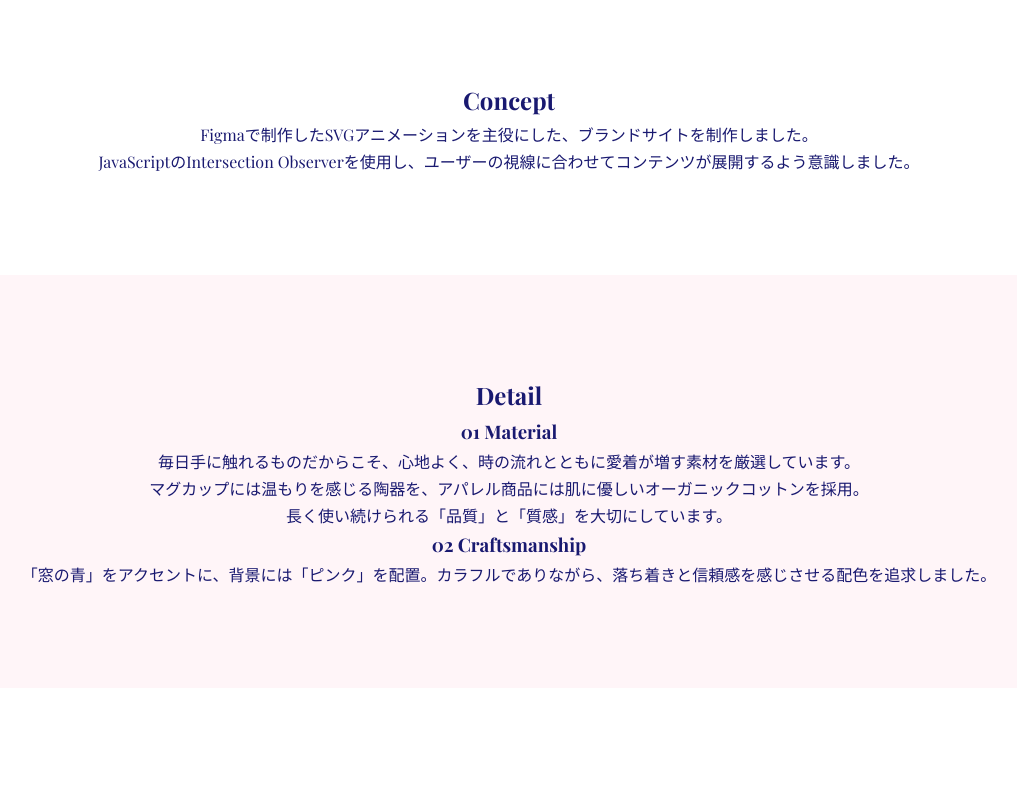
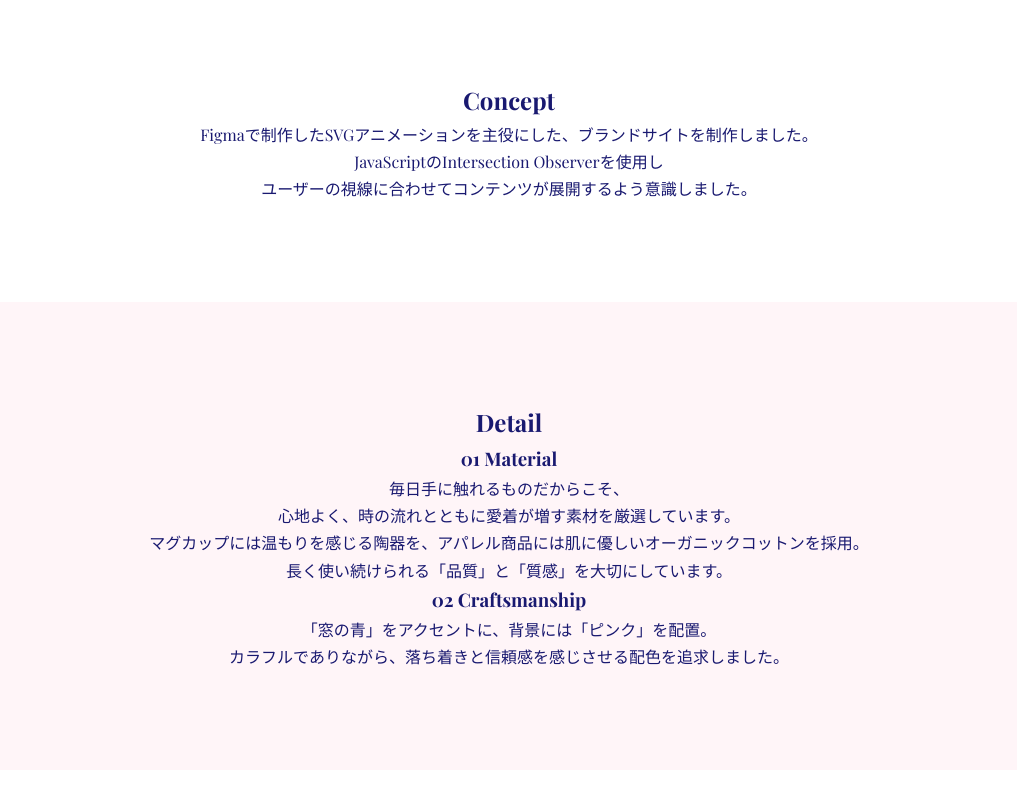
Before and after one commit to mihotaka9116/creative, a plain HTML site: page index.html in a window 1280 px wide. Shown: the part 800-1585 px from the top of the page, without its empty margins (131-1148 px from the left). Drawn offline with nearby package versions, Linux system fonts and the light colour scheme; some packages are replaced by stand-ins of ours.

Commit message:
Update index.html

```diff
--- a/index.html
+++ b/index.html
@@ -370,7 +370,7 @@
       <div class="container">
         <h2 class="section-title">Concept</h2>
         <p class="story-text">
-          Figmaで制作したSVGアニメーションを主役にした、ブランドサイトを制作しました。<br>JavaScriptのIntersection Observerを使用し、ユーザーの視線に合わせてコンテンツが展開するよう意識しました。
+          Figmaで制作したSVGアニメーションを主役にした、ブランドサイトを制作しました。<br>JavaScriptのIntersection Observerを使用し<br>ユーザーの視線に合わせてコンテンツが展開するよう意識しました。
         </p>
       </div>
     </section>
@@ -381,11 +381,11 @@
         <div class="works-grid">
           <div class="work-item">
             <h3>01 Material</h3>
-            <p>毎日手に触れるものだからこそ、心地よく、時の流れとともに愛着が増す素材を厳選しています。<br>マグカップには温もりを感じる陶器を、アパレル商品には肌に優しいオーガニックコットンを採用。<br>長く使い続けられる「品質」と「質感」を大切にしています。</p>
+            <p>毎日手に触れるものだからこそ、<br>心地よく、時の流れとともに愛着が増す素材を厳選しています。<br>マグカップには温もりを感じる陶器を、アパレル商品には肌に優しいオーガニックコットンを採用。<br>長く使い続けられる「品質」と「質感」を大切にしています。</p>
           </div>
           <div class="work-item">
             <h3>02 Craftsmanship</h3>
-            <p>「窓の青」をアクセントに、背景には「ピンク」を配置。カラフルでありながら、落ち着きと信頼感を感じさせる配色を追求しました。</p>
+            <p>「窓の青」をアクセントに、背景には「ピンク」を配置。<br>カラフルでありながら、落ち着きと信頼感を感じさせる配色を追求しました。</p>
           </div>
         </div>
       </div>
@@ -453,7 +453,7 @@
         <h2 class="section-title">Goods Lineup</h2>
         <span class="section-title-en">制作したグッズについて</span>
         <p class="project-description">
-          カラフルな中に静けさを感じさせるイラストを、日常生活に馴染むプロダクトへと展開しました。
+          カラフルな中に静けさを感じさせるイラストを、<br>日常生活に馴染むプロダクトへと展開しました。
         </p>
 
         <div class="cta-button-container">
```
